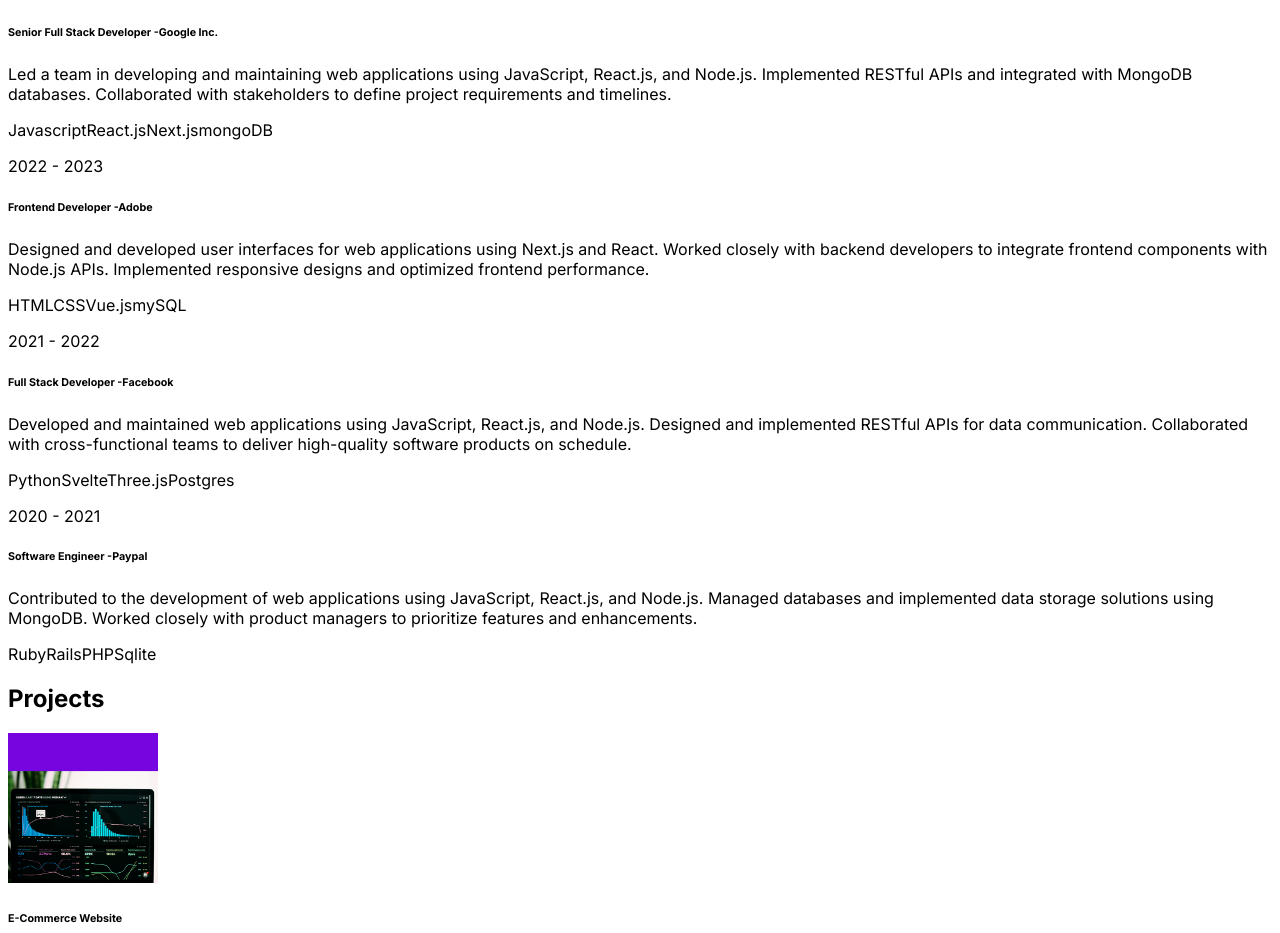
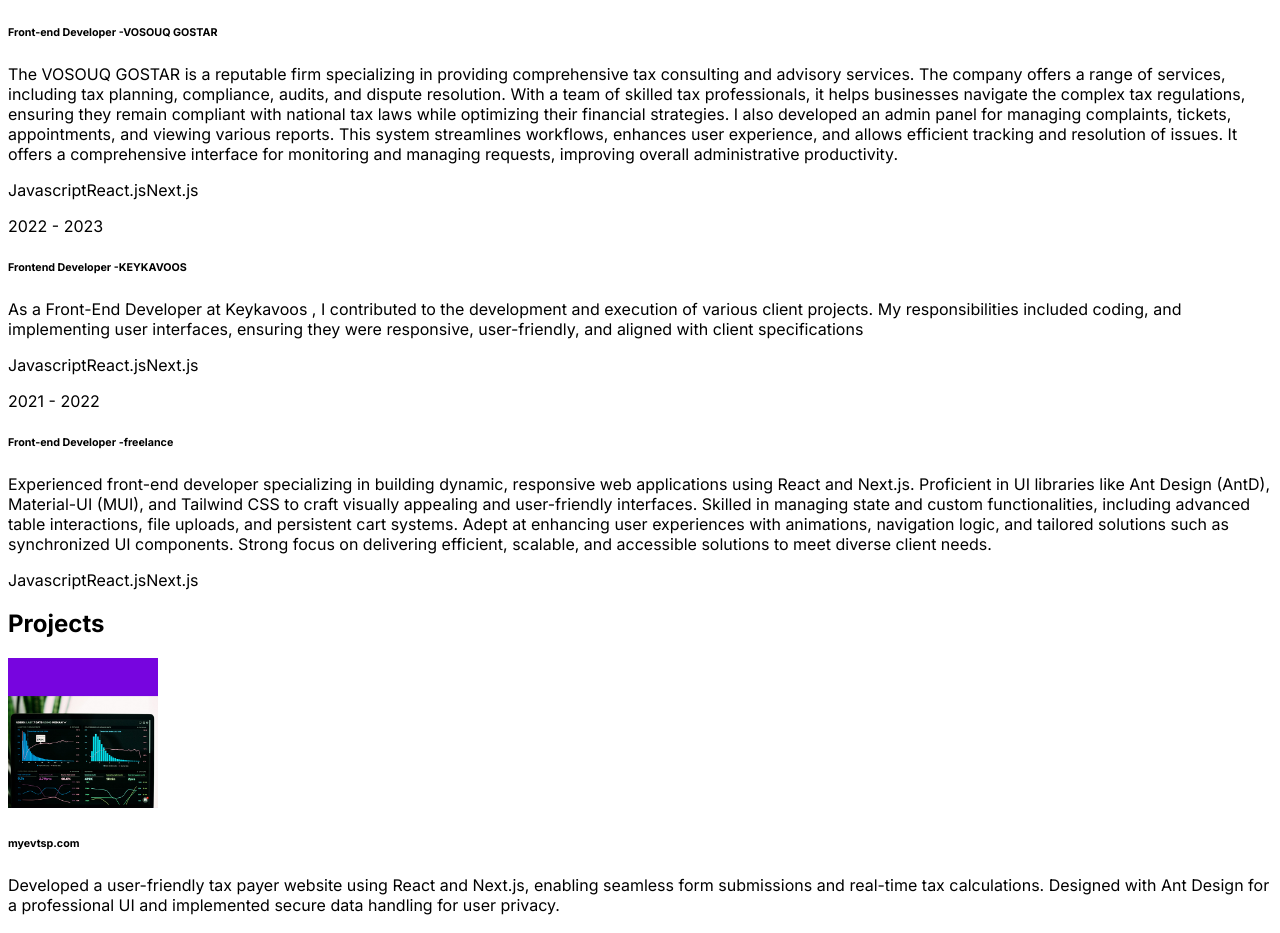
Before and after one commit to Amirmohaammaadd/Portfolio-2, a React (Create React App) app: page / in a window 1280 px wide. Shown: the part 1561-2494 px from the top of the page. Built offline with nearby package versions, Linux system fonts and the light colour scheme.

Commit message:
new texts

```diff
--- a/src/constants/index.js
+++ b/src/constants/index.js
@@ -3,70 +3,74 @@
 import project3 from "../assets/projects/project-3.jpg";
 import project4 from "../assets/projects/project-4.jpg";
 
-export const HERO_CONTENT = `I am a passionate full stack developer with a knack for crafting robust and scalable web applications. With 3 years of hands-on experience, I have honed my skills in front-end technologies like React and Next.js, as well as back-end technologies like Node.js, MySQL, PostgreSQL, and MongoDB. My goal is to leverage my expertise to create innovative solutions that drive business growth and deliver exceptional user experiences.`;
+export const HERO_CONTENT =
+  "As a passionate and innovative Front-end Developer, I craft seamless, fine performance user experiences using cutting-edge technologies like JS, React.js, Next.js, and Typescript. My ability to transform complex requirements into intuitive, visually stunning web applications sets me apart. I’m driven by a relentless pursuit of excellence and a commitment to delivering clean, maintainable code. With a deep understanding of both design and functionality, I ensure every project I touch is not only user-friendly but also a work of art.";
 
 export const ABOUT_TEXT =
-  "I am a dedicated and versatile full stack developer with a passion for creating efficient and user-friendly web applications. With 3 years of professional experience, I have worked with a variety of technologies, including React, Next.js, Node.js, MySQL, PostgreSQL, and MongoDB. My journey in web development began with a deep curiosity for how things work, and it has evolved into a career where I continuously strive to learn and adapt to new challenges. I thrive in collaborative environments and enjoy solving complex problems to deliver high-quality solutions. Outside of coding, I enjoy staying active, exploring new technologies, and contributing to open-source projects.";
+  "I am a dedicated and versatile Front-end developer with a passion for creating efficient and user-friendly web applications. With 3 years of professional experience, I have worked with a variety of technologies, including React, Next.js, typescript, MySQL. My journey in web development began with a deep curiosity for how things work, and it has evolved into a career where I continuously strive to learn and adapt to new challenges. I thrive in collaborative environments and enjoy solving complex problems to deliver high-quality solutions. Outside of coding, I enjoy staying active, exploring new technologies, and contributing to open-source projects.";
 
 export const EXPERIENCES = [
   {
     year: "2023 - Present",
-    role: "Senior Full Stack Developer",
-    company: "Google Inc.",
-    description: `Led a team in developing and maintaining web applications using JavaScript, React.js, and Node.js. Implemented RESTful APIs and integrated with MongoDB databases. Collaborated with stakeholders to define project requirements and timelines.`,
-    technologies: ["Javascript", "React.js", "Next.js", "mongoDB"],
+    role: "Front-end Developer",
+    company: "VOSOUQ GOSTAR",
+    description:
+      "The VOSOUQ GOSTAR is a reputable firm specializing in providing comprehensive tax consulting and advisory services. The company offers a range of services, including tax planning, compliance, audits, and dispute resolution. With a team of skilled tax professionals, it helps businesses navigate the complex tax regulations, ensuring they remain compliant with national tax laws while optimizing their financial strategies. I also developed an admin panel for managing complaints, tickets, appointments, and viewing various reports. This system streamlines workflows, enhances user experience, and allows efficient tracking and resolution of issues. It offers a comprehensive interface for monitoring and managing requests, improving overall administrative productivity.",
+    technologies: ["Javascript", "React.js", "Next.js"],
   },
   {
     year: "2022 - 2023",
     role: "Frontend Developer",
-    company: "Adobe",
-    description: `Designed and developed user interfaces for web applications using Next.js and React. Worked closely with backend developers to integrate frontend components with Node.js APIs. Implemented responsive designs and optimized frontend performance.`,
-    technologies: ["HTML", "CSS", "Vue.js", "mySQL"],
+    company: "KEYKAVOOS",
+    description:
+      "As a Front-End Developer at Keykavoos , I contributed to the development and execution of various client projects. My responsibilities included coding, and implementing user interfaces, ensuring they were responsive, user-friendly, and aligned with client specifications",
+    technologies: ["Javascript", "React.js", "Next.js"],
   },
   {
     year: "2021 - 2022",
-    role: "Full Stack Developer",
-    company: "Facebook",
-    description: `Developed and maintained web applications using JavaScript, React.js, and Node.js. Designed and implemented RESTful APIs for data communication. Collaborated with cross-functional teams to deliver high-quality software products on schedule.`,
-    technologies: ["Python", "Svelte", "Three.js", "Postgres"],
-  },
-  {
-    year: "2020 - 2021",
-    role: "Software Engineer",
-    company: "Paypal",
-    description: `Contributed to the development of web applications using JavaScript, React.js, and Node.js. Managed databases and implemented data storage solutions using MongoDB. Worked closely with product managers to prioritize features and enhancements.`,
-    technologies: ["Ruby", "Rails", "PHP", "Sqlite"],
+    role: "Front-end Developer",
+    company: "freelance",
+    description:
+      "Experienced front-end developer specializing in building dynamic, responsive web applications using React and Next.js. Proficient in UI libraries like Ant Design (AntD), Material-UI (MUI), and Tailwind CSS to craft visually appealing and user-friendly interfaces. Skilled in managing state and custom functionalities, including advanced table interactions, file uploads, and persistent cart systems. Adept at enhancing user experiences with animations, navigation logic, and tailored solutions such as synchronized UI components. Strong focus on delivering efficient, scalable, and accessible solutions to meet diverse client needs.",
+    technologies: ["Javascript", "React.js", "Next.js"],
   },
 ];
 
 export const PROJECTS = [
   {
-    title: "E-Commerce Website",
+    title: "myevtsp.com",
     image: project1,
     description:
-      "A fully functional e-commerce website with features like product listing, shopping cart, and user authentication.",
-    technologies: ["HTML", "CSS", "React", "Node.js", "MongoDB"],
+      "Developed a user-friendly tax payer website using React and Next.js, enabling seamless form submissions and real-time tax calculations. Designed with Ant Design for a professional UI and implemented secure data handling for user privacy.",
+    technologies: ["Antd", "tailwind", "React", "Next.js"],
   },
   {
-    title: "Task Management App",
+    title: "mpevtsp.com",
     image: project2,
     description:
-      "An application for managing tasks and projects, with features such as task creation, assignment, and progress tracking.",
-    technologies: ["HTML", "CSS", "Angular", "Firebase"],
+      "Created the main panel for a taxpayer website using React and Ant Design, featuring a dashboard for tracking tax filings, payment history, and notifications. Integrated interactive charts and filters for data visualization and streamlined user access to essential tools and resources.",
+    technologies: ["Antd", "tailwind", "React", "Next.js"],
   },
   {
-    title: "Portfolio Website",
+    title: "Digi-shop",
     image: project3,
     description:
-      "A personal portfolio website showcasing projects, skills, and contact information.",
-    technologies: ["HTML", "CSS", "React", "Bootstrap"],
+      "Developed a responsive shopping website with React and Next.js, featuring a user-friendly interface, persistent cart functionality, and seamless product browsing. Integrated Ant Design for design consistency and localStorage for data retention across sessions.",
+    technologies: ["Antd", "tailwind", "React", "Next.js"],
   },
   {
-    title: "Blogging Platform",
-    image: project4,
+    title: "Snapp-food website",
+    image: project1,
     description:
-      "A platform for creating and publishing blog posts, with features like rich text editing, commenting, and user profiles.",
-    technologies: ["HTML", "CSS", "Vue.js", "Express", "mySQL"],
+      "Designed and developed a responsive food delivery website using React and Next.js, with real-time order tracking and intuitive navigation. Integrated Ant Design for a polished UI and implemented features for seamless menu browsing and secure checkout",
+    technologies: ["Javascript", "React.js", "Next.js"],
+  },
+  {
+    title: "Azki.com website",
+    image: project2,
+    description:
+      "Built a professional insurance website with React and Next.js, featuring policy comparison tools and a streamlined quote generation process. Integrated Ant Design for a modern interface and optimized the user journey for seamless navigation and accessibility.",
+    technologies: ["Js", "React", "antD"],
   },
 ];
 
```
